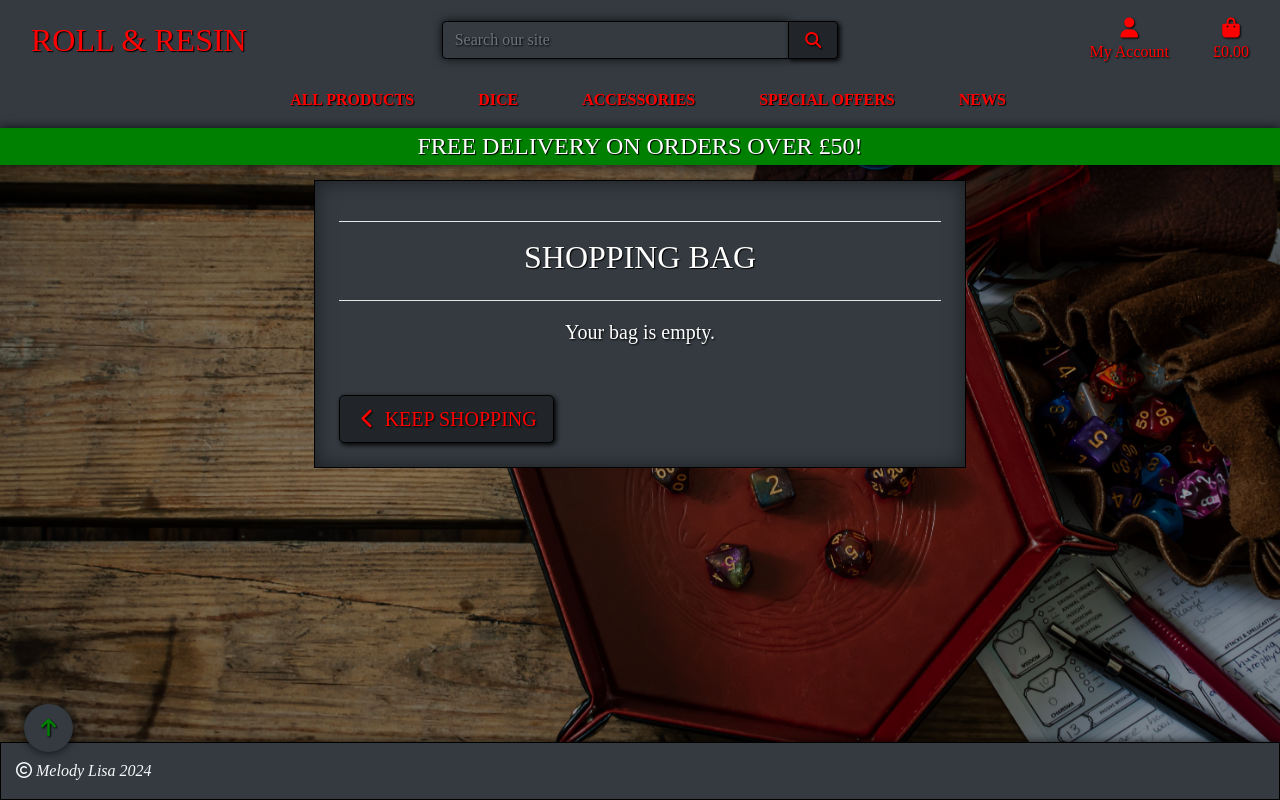
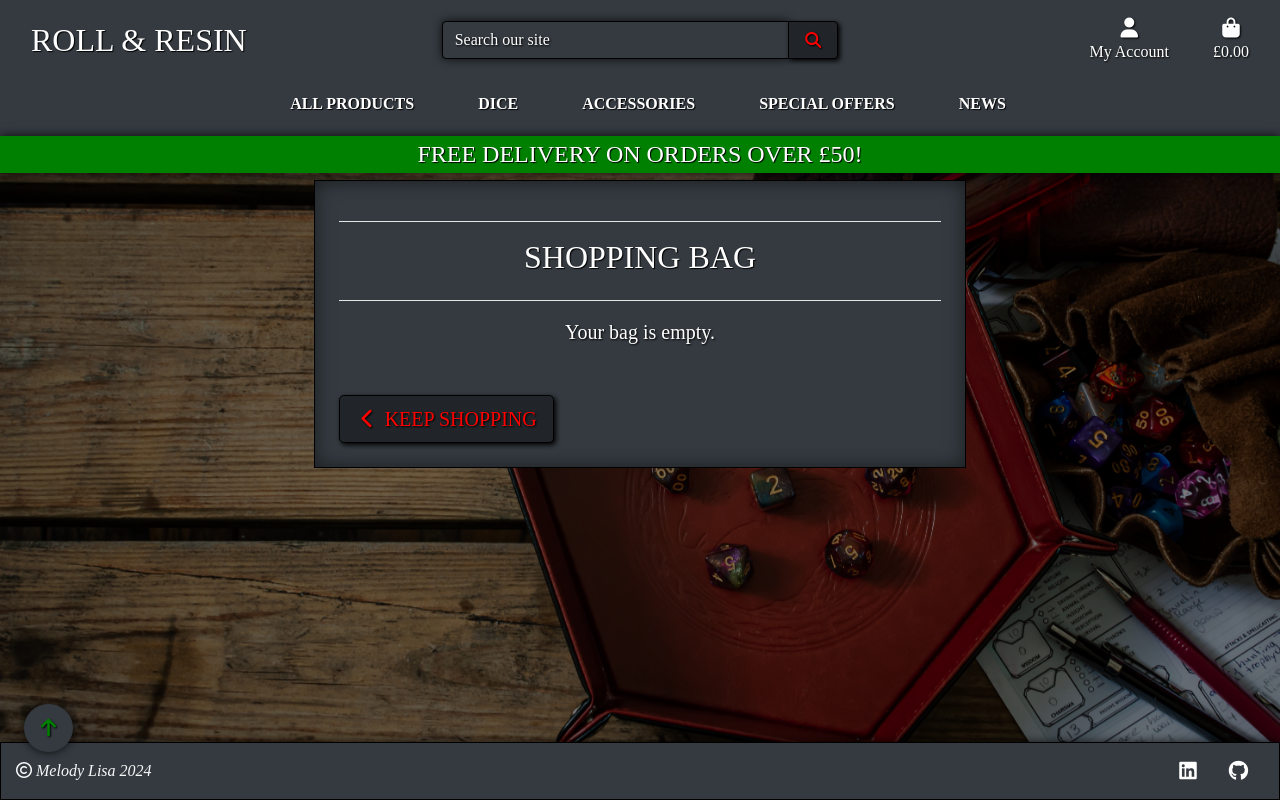
Before and after one commit to Melody-Lisa/roll-resin, a Django app: page /bag/ in a window 1280 px wide. Run offline with Django 3.2, Linux system fonts and the light colour scheme; parts of the project's set-up code (start-up, migrations or seed data) failed here and were passed over; some libraries are stand-ins or nearby versions; some web fonts are replaced.

Commit message:
Refactor navbars and homepage for accessibility contrasts

```diff
--- a/home/templates/home/index.html
+++ b/home/templates/home/index.html
@@ -15,7 +15,7 @@
 <div class="container-fluid h-100">
     <div class="row h-100 align-items-center welcome-font">
         <div class="col-12 col-md-5 col-lg-4 my-auto">
-            <h1 class="display-4 welcome-font-invert text-black">Adventures Await!</h1>
+            <h1 class="display-4 text-white welcome-shadow">Adventures Await!</h1>
             <div class="my-5">
                 <h4>
                     <a href="{% url 'products' %}" class="shop-now-button btn btn-lg text-uppercase py-3">Shop Now</a>
--- a/static/css/style.css
+++ b/static/css/style.css
@@ -22,7 +22,7 @@ body {
 /* Welcome Overlay */
 .welcome-overlay {
     background-size: cover;
-    background-color: rgba(0, 0, 0, 0.4);
+    background-color: rgba(0, 0, 0, 0.5);
 }
 
 /*---------------------------------------
@@ -103,7 +103,7 @@ body {
 a.hover-underline-animation {
     display: inline-block;
     position: relative;
-    color: red;
+    color: white;
     text-decoration: none; /* Remove the default underline */
 }
 
@@ -142,7 +142,7 @@ a.hover-underline-animation:hover {
 
 .dropdown-menu.border-0.background-black a.dropdown-item {
     background-color: transparent; /* Set background color to transparent */
-    color: red; /* Set text color */
+    color: white; /* Set text color */
 }
 
 .dropdown-menu.border-0.background-black a.dropdown-item:hover {
@@ -155,7 +155,11 @@ a.hover-underline-animation:hover {
 ---------------------------------------*/
 
 .navbar-toggler-icon {
-    color: red;
+    color: white;
+}
+
+#mobile-top {
+    line-height: 2rem;
 }
 
 /*---------------------------------------
@@ -187,13 +191,28 @@ a.hover-underline-animation:hover {
     text-shadow: 1px 1px 1px black;
 }
 
-.welcome-font-invert {
-    text-shadow: 2px 2px 2px rgba(225, 225, 225, 0.5);
+.nav-item a {
+    color: white;
 }
 
-.text-red,
-h2 .logo-font {
+.navbar-nav .nav-link,
+.nav-link.d-block.d-lg-none .fas,
+.shopping-total {
+    color: white !important;
+}
+
+.navbar-nav .nav-link:hover,
+.nav-link.d-block.d-lg-none .fas:hover,
+.shopping-total:hover {
     color: red !important;
+}
+
+.form-control::placeholder {
+    color: white;
+}
+
+.welcome-shadow {
+    text-shadow: 2px 2px 2px black;
 }
 
 .text-green,
@@ -330,6 +349,23 @@ a.category-badge > span.badge:hover {
 }
 
 /*---------------------------------------
+    Footer
+---------------------------------------*/
+
+.socials a {
+    color: white;
+    transition: 1s;
+}
+
+.linked:hover {
+    color: #0072b1;
+}
+
+.git:hover {
+    color: #6e5494;
+}
+
+/*---------------------------------------
     Media Queries
 ---------------------------------------*/
 
--- a/templates/base.html
+++ b/templates/base.html
@@ -45,9 +45,9 @@
 <body>
   <div class="page welcome-overlay">
     <header class="container-fluid fixed-top">
-      <div id="topnav" class="row bg-dark pt-lg-2 d-none d-lg-flex">
+      <div id="topnav" class="row bg-dark pt-lg-2 d-none d-lg-flex text-white">
         <div class="col-12 col-lg-4 my-auto py-1 py-lg-0 text-center text-lg-left">
-          <a href="{% url 'home' %}" class="nav-link main-logo-link hover-underline-animation">
+          <a href="{% url 'home' %}" class="nav-link hover-underline-animation">
             <h2 class="logo-font my-0">Roll & Resin</h2>
           </a>
         </div>
@@ -56,7 +56,7 @@
           <form method="GET" action="{% url 'products' %}">
             <div class="input-group w-100">
               <input class="form-control border border-black
-             text-red text-shadow bg-dark box-shadow" type="text" name="q" placeholder="Search our site">
+             text-shadow bg-dark box-shadow text-white" type="text" name="q" placeholder="Search our site">
               <div class="input-group-append">
                 <button class="form-control btn form-button" type="submit">
                   <span class="icon">
@@ -71,11 +71,11 @@
         <div class="col-12 col-lg-4 my-auto py-1 py-lg-0">
           <ul class="list-inline list-unstyled text-center text-shadow text-lg-right my-0">
             <li class="list-inline-item dropdown">
-              <a class="text-red nav-link hover-underline-animation" href="#" id="user-options" data-toggle="dropdown"
+              <a class="nav-link hover-underline-animation" href="#" id="user-options" data-toggle="dropdown"
                 aria-haspopup="true" aria-expanded="false">
                 <div class="text-center welcome-font">
-                  <div><i class="fas fa-user fa-lg text-red"></i></div>
-                  <p class="my-0 text-red">My Account</p>
+                  <div><i class="fas fa-user fa-lg"></i></div>
+                  <p class="my-0">My Account</p>
                 </div>
               </a>
               <div class="dropdown-menu border-0 bg-dark shade-invert text-shadow" aria-labelledby="user-options">
@@ -94,11 +94,11 @@
               </div>
             </li>
             <li class="list-inline-item">
-              <a class="{% if grand_total %}text-info font-weight-bold{% else %}text-black{% endif %} nav-link hover-underline-animation"
+              <a class="{% if grand_total %}text-info font-weight-bold{% else %}font-weight-normal{% endif %} nav-link hover-underline-animation"
                 href="{% url 'view_bag' %}">
                 <div class="text-center welcome-font">
-                  <div><i class="fas fa-shopping-bag fa-lg text-red"></i></div>
-                  <p class="my-0 text-red">
+                  <div><i class="fas fa-shopping-bag fa-lg"></i></div>
+                  <p class="my-0">
                     {% if grand_total %}
                     £{{ grand_total|floatformat:2 }}
                     {% else %}
@@ -116,7 +116,7 @@
         <nav class="navbar navbar-expand-lg navbar-dark w-100">
           <button class="navbar-toggler" type="button" data-toggle="collapse" data-target="#main-nav"
             aria-controls="main-nav" aria-expanded="false" aria-label="Toggle navigation">
-            <span><i class="fa-solid fa-bars text-red"></i></span>
+            <span><i class="fa-solid fa-bars"></i></span>
           </button>
           {% include 'includes/mobile-top-header.html' %}
           {% include 'includes/main-nav.html' %}
@@ -162,8 +162,11 @@
             <span><i role="img" aria-label="copyright Melody Lisa" class="far fa-copyright text-light"></i></span>
             <span class="d-none d-sm-inline text-light"><em> Melody Lisa 2024</em></span>
           </div>
-          <div class="col-12 col-sm-6 d-flex justify-content-end">
-            <!-- Socials here -->
+          <div class="col-12 col-sm-6 d-flex socials justify-content-end">
+            <a class="linked" target="_blank" aria-label="LinkedIn" href="http://www.linkedin.com/in/melodyshutt"><i
+                class="fa-brands fa-linkedin fa-lg mx-3"></i></a>
+            <a class="git" target="_blank" aria-label="GitHub" href="https://github.com/Melody-Lisa"><i
+                class="fa-brands fa-github fa-lg mx-3"></i></a>
           </div>
         </div>
       </div>
--- a/templates/includes/main-nav.html
+++ b/templates/includes/main-nav.html
@@ -1,12 +1,12 @@
 <div class="collapse navbar-collapse" id="main-nav">
     <ul class="navbar-nav w-auto mx-auto">
         <li class="nav-item d-block d-md-none">
-            <a class="logo-font font-weight-bold nav-link mr-5 text-red" href="{% url 'home' %}" id="home-link">
+            <a class="logo-font font-weight-bold nav-link mr-5" href="{% url 'home' %}" id="home-link">
                 Home
             </a>
         <!-- All Products -->
         <li class="nav-item dropdown">
-            <a class="logo-font font-weight-bold nav-link mr-5 text-red" href="#" id="all-products-link"
+            <a class="logo-font font-weight-bold nav-link mr-5" href="#" id="all-products-link"
                 data-toggle="dropdown" aria-haspopup="true" aria-expanded="false">
                 All Products
             </a>
@@ -20,7 +20,7 @@
         </li>
         <!-- Dice -->
         <li class="nav-item dropdown">
-            <a class="logo-font font-weight-bold nav-link text-red mr-5" href="#" id="dice-link" data-toggle="dropdown"
+            <a class="logo-font font-weight-bold nav-link mr-5" href="#" id="dice-link" data-toggle="dropdown"
                 aria-haspopup="true" aria-expanded="false">
                 Dice
             </a>
@@ -33,7 +33,7 @@
         </li>
         <!-- Accessories -->
         <li class="nav-item dropdown">
-            <a class="logo-font font-weight-bold nav-link mr-5 text-red" href="#" id="accessories-link"
+            <a class="logo-font font-weight-bold nav-link mr-5" href="#" id="accessories-link"
                 data-toggle="dropdown" aria-haspopup="true" aria-expanded="false">
                 Accessories
             </a>
@@ -45,7 +45,7 @@
         </li>
         <!-- Special Offers -->
         <li class="nav-item dropdown">
-            <a class="logo-font font-weight-bold nav-link text-red mr-5" href="#" id="specials-link" data-toggle="dropdown"
+            <a class="logo-font font-weight-bold nav-link mr-5" href="#" id="specials-link" data-toggle="dropdown"
                 aria-haspopup="true" aria-expanded="false">
                 Special Offers
             </a>
@@ -57,6 +57,6 @@
             </div>
         </li>
         <li class="nav-item">
-            <a class="logo-font font-weight-bold nav-link text-red mr-5" href="{% url 'news_items' %}" class="dropdown-item hover-underline-animation">News</a></li>
+            <a class="logo-font font-weight-bold nav-link mr-5" href="{% url 'news_items' %}" class="dropdown-item hover-underline-animation">News</a></li>
     </ul>
 </div>
--- a/templates/includes/mobile-top-header.html
+++ b/templates/includes/mobile-top-header.html
@@ -1,8 +1,8 @@
-<ul>
+<ul id="mobile-top">
     <!-- Search -->
-    <li class="list-inline-item text-shadow">
-        <a class="text-red nav-link d-block d-lg-none" href="#" id="mobile-search" data-toggle="dropdown"
-            aria-haspopup="true" aria-expanded="false">
+    <li class="list-inline-item text-white text-shadow">
+        <a class="nav-link d-block d-lg-none" href="#" id="mobile-search" data-toggle="dropdown" aria-haspopup="true"
+            aria-expanded="false">
             <div class="text-center">
                 <div><i class="fas fa-search"></i></div>
             </div>
@@ -10,11 +10,12 @@
         <div class="dropdown-menu border-0 w-100 p-3 rounded-0 my-0 bg-dark" aria-labelledby="mobile-search">
             <form class="form" method="GET" action="{% url 'products' %}">
                 <div class="input-group w-100">
-                    <input class="form-control border border-black bg-dark text-red" type="text" name="q" placeholder="Search our site">
+                    <input class="form-control border border-black bg-dark" type="text" name="q"
+                        placeholder="Search our site">
                     <div class="input-group-append">
                         <button class="form-control form-control btn btn-black border border-black" type="submit">
                             <span class="icon">
-                                <i class="fas fa-search text-red"></i>
+                                <i class="fas fa-search"></i>
                             </span>
                         </button>
                     </div>
@@ -24,8 +25,8 @@
     </li>
     <!-- My Account -->
     <li class="list-inline-item dropdown text-shadow">
-        <a class="text-red nav-link d-block d-lg-none" href="#" id="user-options" data-toggle="dropdown"
-            aria-haspopup="true" aria-expanded="false">
+        <a class="nav-link d-block d-lg-none" href="#" id="user-options" data-toggle="dropdown" aria-haspopup="true"
+            aria-expanded="false">
             <div class="text-center">
                 <div><i class="fas fa-user"></i></div>
             </div>
@@ -33,30 +34,23 @@
         <div class="dropdown-menu border-0 bg-dark" aria-labelledby="user-options">
             {% if request.user.is_authenticated %}
             {% if request.user.is_superuser %}
-            <a href="{% url 'add_product' %}" class="text-red dropdown-item">Product Management</a>
+            <a href="{% url 'add_product' %}" class="dropdown-item">Product Management</a>
             {% endif %}
-            <a href="{% url 'profile' %}" class="text-red dropdown-item">My Profile</a>
-            <a href="{% url 'view_product_wishlist' %}" class="text-red dropdown-item">Wishlist</a>
-            <a href="{% url 'account_logout' %}" class="text-red dropdown-item">Logout</a>
+            <a href="{% url 'profile' %}" class="dropdown-item">My Profile</a>
+            <a href="{% url 'view_product_wishlist' %}" class="dropdown-item">Wishlist</a>
+            <a href="{% url 'account_logout' %}" class="dropdown-item">Logout</a>
             {% else %}
-            <a href="{% url 'account_signup' %}" class="text-red dropdown-item">Register</a>
-            <a href="{% url 'account_login' %}" class="text-red dropdown-item">Login</a>
+            <a href="{% url 'account_signup' %}" class="dropdown-item">Register</a>
+            <a href="{% url 'account_login' %}" class="dropdown-item">Login</a>
             {% endif %}
         </div>
     </li>
     <!-- Basket -->
     <li class="list-inline-item text-shadow">
-        <a class="{% if grand_total %}text-red font-weight-bold{% else %}text-red{% endif %} nav-link d-block d-lg-none"
+        <a class="{% if grand_total %}font-weight-bold{% else %}font-weight-normal{% endif %} nav-link d-block d-lg-none"
             href="{% url 'view_bag' %}">
             <div class="text-center">
                 <div><i class="fas fa-shopping-bag"></i></div>
-                <p class="my-0">
-                    {% if grand_total %}
-                    ${{ grand_total|floatformat:2 }}
-                    {% else %}
-                    $0.00
-                    {% endif %}
-                </p>
             </div>
         </a>
     </li>
```
